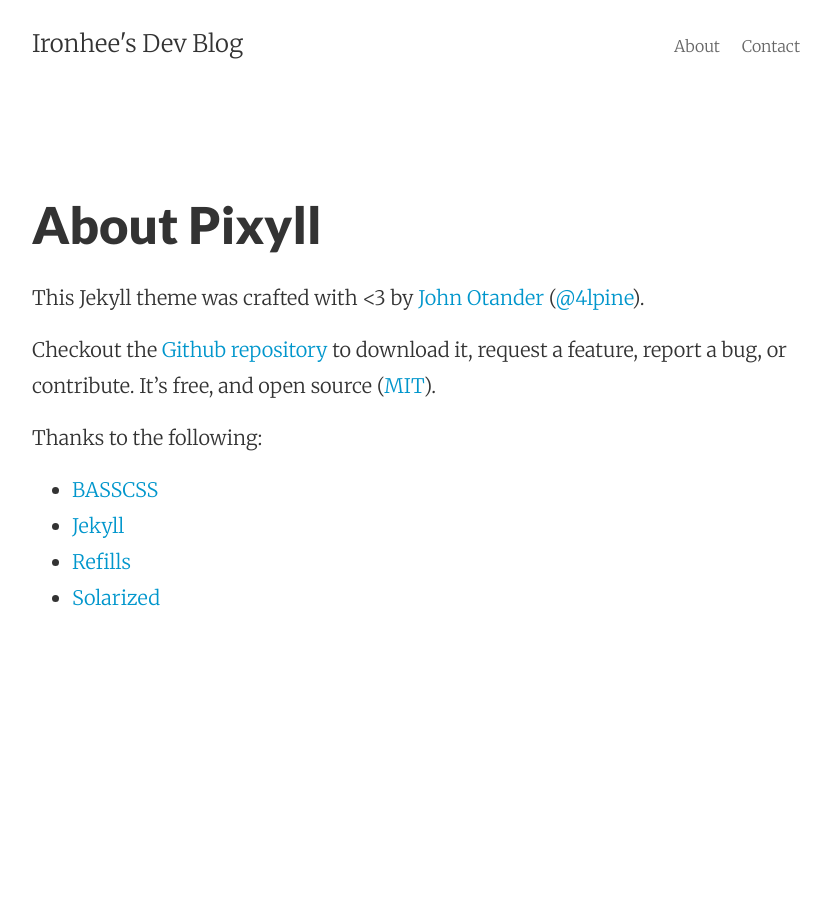
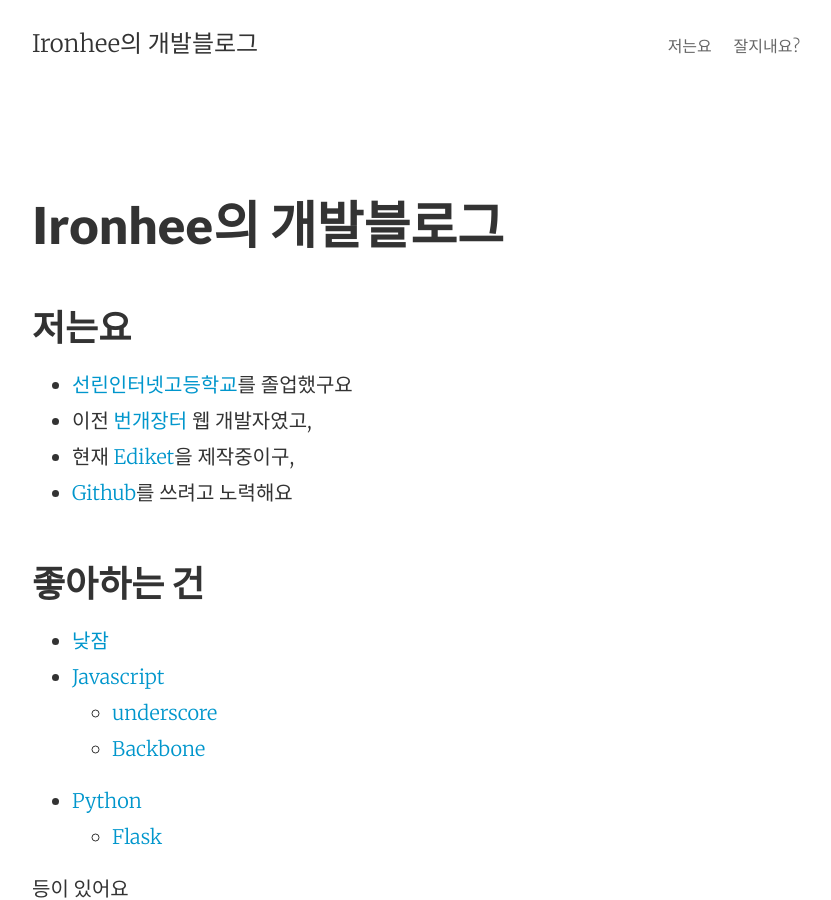
Before and after one commit to ironhee/ironhee.github.io, a Jekyll site: the page built from about.md, in a window 1280 px wide and 900 px high. Shown: the whole window, without its empty margins (224-1055 px from the left). Built offline with Jekyll 4.4.1, drawn with Linux system fonts in a browser that asks for light colours; some of the changed text lies outside the part shown.

Commit message:
update 2014-10-11

```diff
--- a/_config.yml
+++ b/_config.yml
@@ -1,5 +1,5 @@
 # Site settings
-title: Ironhee's Dev Blog
+title: Ironhee의 개발블로그
 email: leechulhee95@gmail.com
 author: ChulHee Lee
 description: "Ironhee's Dev Blog"
--- a/_includes/navigation.html
+++ b/_includes/navigation.html
@@ -1,2 +1,2 @@
-<a href="{{ site.baseurl }}/about/">About</a>
-<a href="{{ site.baseurl }}/contact/">Contact</a>
+<a href="{{ site.baseurl }}/about/">저는요</a>
+<a href="{{ site.baseurl }}/contact/">잘지내요?</a>
--- a/_posts/2014-09-30-start.markdown
+++ b/_posts/2014-09-30-start.markdown
@@ -1,8 +1,8 @@
 ---
 layout: post
-title: Blog Start
+title: 개발블로그 시작!
 date: 2014-09-30 12:20:00
-summary: Rappermonk Blog Start
+summary: Ironhee의 개발블로그를 시작해요!
 categories:
 ---
-개발 블로그 시작!
+Ironhee의 개발블로그. 시작해요!
--- a/about.md
+++ b/about.md
@@ -1,19 +1,57 @@
 ---
 layout: page
-title: About Pixyll
+title: Ironhee의 개발블로그
 permalink: /about/
 ---
+###저는요
+- [선린인터넷고등학교](http://ko.wikipedia.org/wiki/%EC%84%A0%EB%A6%B0%EC%9D%B8%ED%84%B0%EB%84%B7%EA%B3%A0%EB%93%B1%ED%95%99%EA%B5%90)를 졸업했구요
+- 이전 [번개장터](http://www.bunjang.co.kr/) 웹 개발자였고,
+- 현재 [Ediket](https://ediket.com/)을 제작중이구,
+- [Github](https://github.com/Ironhee)를 쓰려고 노력해요
 
-This Jekyll theme was crafted with <3 by [John Otander](http://johnotander.com)
-([@4lpine](https://twitter.com/4lpine)).
+###좋아하는 건
+- [낮잠](https://mirror.enha.kr/wiki/%EB%82%AE%EC%9E%A0)
+- [Javascript](http://en.wikipedia.org/wiki/JavaScript)
+    - [underscore](http://underscorejs.org/)
+    - [Backbone](http://backbonejs.org/)
+- [Python](https://www.python.org/)
+    - [Flask](http://flask.pocoo.org/)
 
-Checkout the [Github repository](https://github.com/johnotander/pixyll) to download it,
-request a feature, report a bug, or contribute. It's free, and open source
-([MIT](http://opensource.org/licenses/MIT)).
+등이 있어요
 
-Thanks to the following:
+###사용하는 개발도구는
 
-* [BASSCSS](http://basscss.com)
-* [Jekyll](http://jekyllrb.com)
-* [Refills](http://refills.bourbon.io/)
-* [Solarized](http://ethanschoonover.com/solarized)
+######생각정리 & 브레인스토밍
+- [Scapple](https://www.literatureandlatte.com/scapple.php)
+- [nvALT](http://brettterpstra.com/projects/nvalt/)
+
+######에디터
+- [Sublime Text 2](http://www.sublimetext.com/)
+
+######터미널
+- [Iterm2](http://iterm2.com/)
+- [Powerline-Shell](https://github.com/milkbikis/powerline-shell)
+
+######소스관리
+- [SourceTree](http://www.sourcetreeapp.com/)
+
+######프로그래밍 레퍼런스
+- [Dash](http://kapeli.com/dash)
+- [Google](https://www.google.com/)
+- [Github](https://github.com/)
+
+######스니핏 & 자동완성
+- [Sublime Text 2](http://www.sublimetext.com/)
+- [TextExpander](http://smilesoftware.com/TextExpander/index.html)
+- [CodeBox](http://www.codeboxapp.com/)
+
+######웹 개발
+- [HOVT](https://itunes.apple.com/kr/app/id714021236?mt=12)
+- [Chrome DevTools](https://developer.chrome.com/devtools)
+
+######생산성
+- [Alfred](http://www.alfredapp.com/)
+- [Divvy](http://mizage.com/divvy/)
+- [Dropbox](https://www.dropbox.com/)
+
+등이 있어요
```
Also changed, not shown: _posts/2014-09-30-ediket-testing-story.markdown (+14 -11 lines), _posts/2014-09-30-my-programming.markdown (deleted, +0 -39 lines), _posts/2014-10-10-mac-python-environment.markdown (added, +60 -0 lines), _posts/2014-10-11-sublimetext2-sync-with-dropbox.markdown (added, +31 -0 lines), contact.html (+4 -4 lines), favicon.ico.
